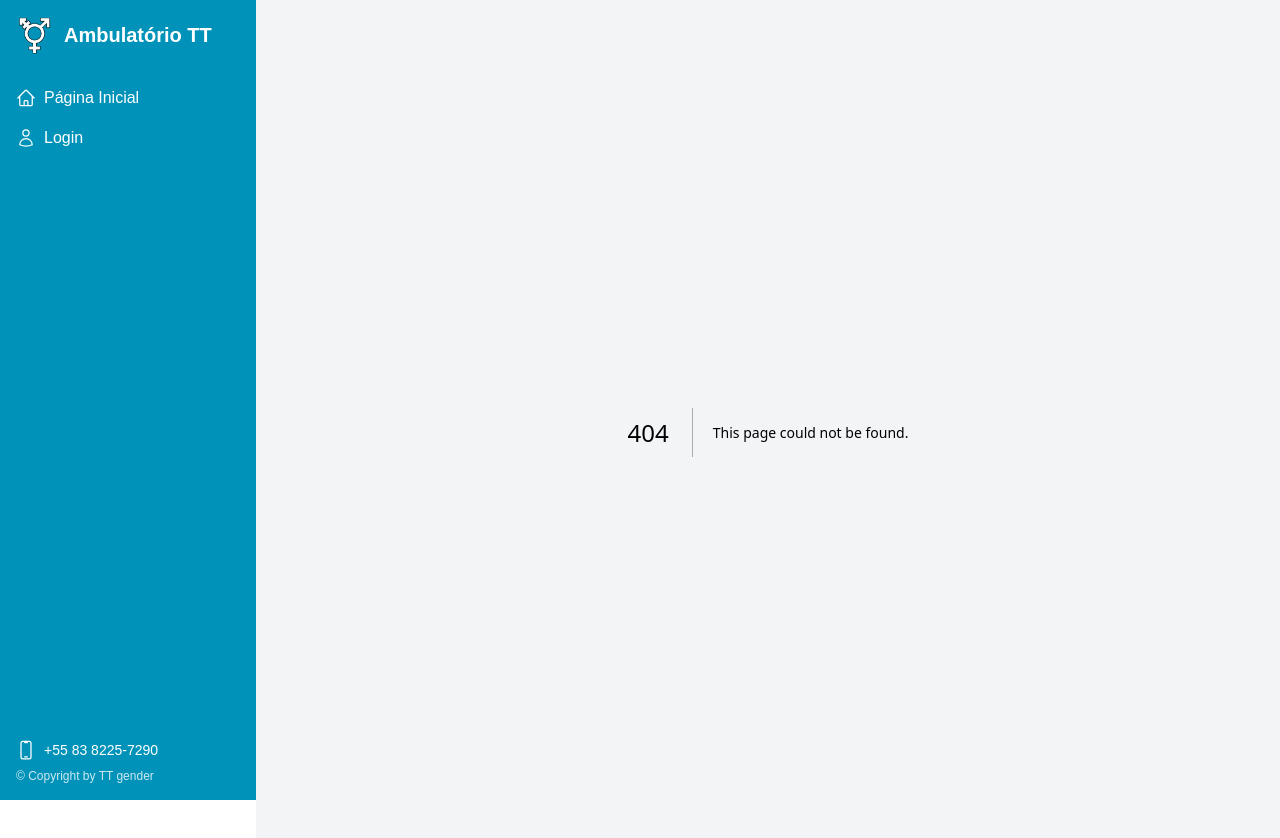
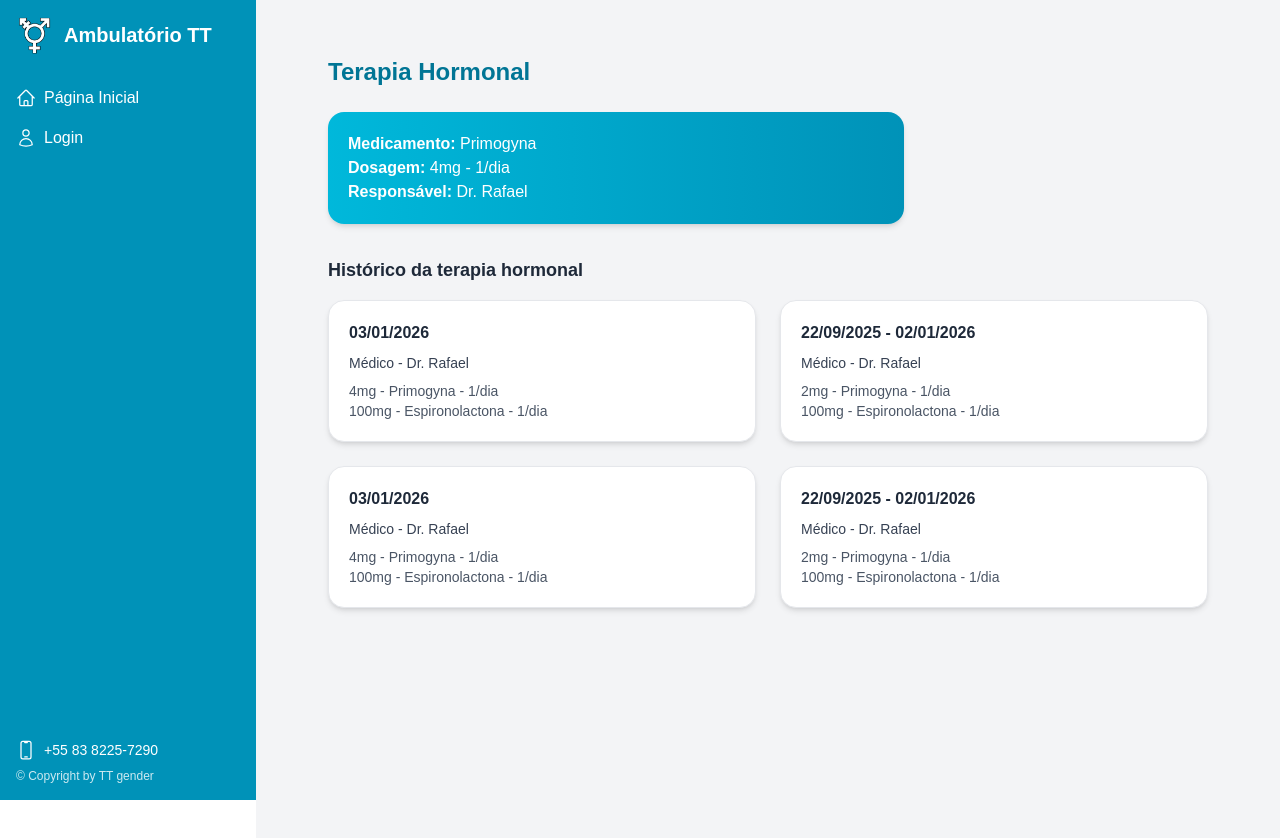
Before and after one commit to Victo367/ambulat-riott, a Next.js app: page /historico-paciente in a window 1280 px wide. Before the commit this address had no page. Shown: the top 838 px of the page. Built offline with nearby package versions, Linux system fonts and the light colour scheme.

Commit message:
pagina de historico de terapia

```diff
--- /dev/null
+++ b/src/app/historico-paciente/page.tsx
@@ -0,0 +1,103 @@
+"use client";
+
+import { useState } from "react";
+import { getUserFromToken, TokenPayload } from "@/lib/auth-usu";
+
+type Historico = {
+  titulo: string;
+  medico: string;
+  medicamentos: string[];
+};
+
+export default function HistoricoPaciente() {
+  const [user] = useState<TokenPayload | null>(() => getUserFromToken());
+
+  const historicos: Historico[] = [
+    {
+      titulo: "03/01/2026",
+      medico: "Médico - Dr. Rafael",
+      medicamentos: [
+        "4mg - Primogyna - 1/dia",
+        "100mg - Espironolactona - 1/dia",
+      ],
+    },
+    {
+      titulo: "22/09/2025 - 02/01/2026",
+      medico: "Médico - Dr. Rafael",
+      medicamentos: [
+        "2mg - Primogyna - 1/dia",
+        "100mg - Espironolactona - 1/dia",
+      ],
+    },
+    {
+      titulo: "03/01/2026",
+      medico: "Médico - Dr. Rafael",
+      medicamentos: [
+        "4mg - Primogyna - 1/dia",
+        "100mg - Espironolactona - 1/dia",
+      ],
+    },
+    {
+      titulo: "22/09/2025 - 02/01/2026",
+      medico: "Médico - Dr. Rafael",
+      medicamentos: [
+        "2mg - Primogyna - 1/dia",
+        "100mg - Espironolactona - 1/dia",
+      ],
+    },
+  ];
+
+  return (
+    <div className=" min-h-screen flex">
+      <div className="w-full max-w-6xl px-10 py-6">
+
+        {/* Título */}
+        <h1 className="text-2xl font-bold text-cyan-700 mb-6">
+          Terapia Hormonal
+        </h1>
+
+        {/* Card principal */}
+        <div className="bg-gradient-to-r from-cyan-500 to-cyan-600 text-white p-5 rounded-2xl shadow-md mb-8 w-full max-w-xl">
+          <p><strong>Medicamento:</strong> Primogyna</p>
+          <p><strong>Dosagem:</strong> 4mg - 1/dia</p>
+          <p><strong>Responsável:</strong> Dr. Rafael</p>
+        </div>
+
+        {/* Subtítulo */}
+        <h2 className="text-lg font-semibold text-gray-800 mb-4">
+          Histórico da terapia hormonal
+        </h2>
+
+        {/* Grid */}
+        <div className="grid grid-cols-1 md:grid-cols-2 gap-6">
+          {historicos.map((item, index) => (
+            <CardHistorico key={index} data={item} />
+          ))}
+        </div>
+
+      </div>
+    </div>
+  );
+}
+
+function CardHistorico({ data }: { data: Historico }) {
+  return (
+    <div className="bg-white p-5 rounded-2xl shadow-md border border-gray-200 hover:shadow-lg transition">
+      <h3 className="font-bold text-gray-800 mb-2">
+        {data.titulo}
+      </h3>
+
+      <p className="text-sm text-gray-700">
+        {data.medico}
+      </p>
+
+      <div className="mt-2">
+        {data.medicamentos.map((med, i) => (
+          <p key={i} className="text-sm text-gray-600">
+            {med}
+          </p>
+        ))}
+      </div>
+    </div>
+  );
+}
```
